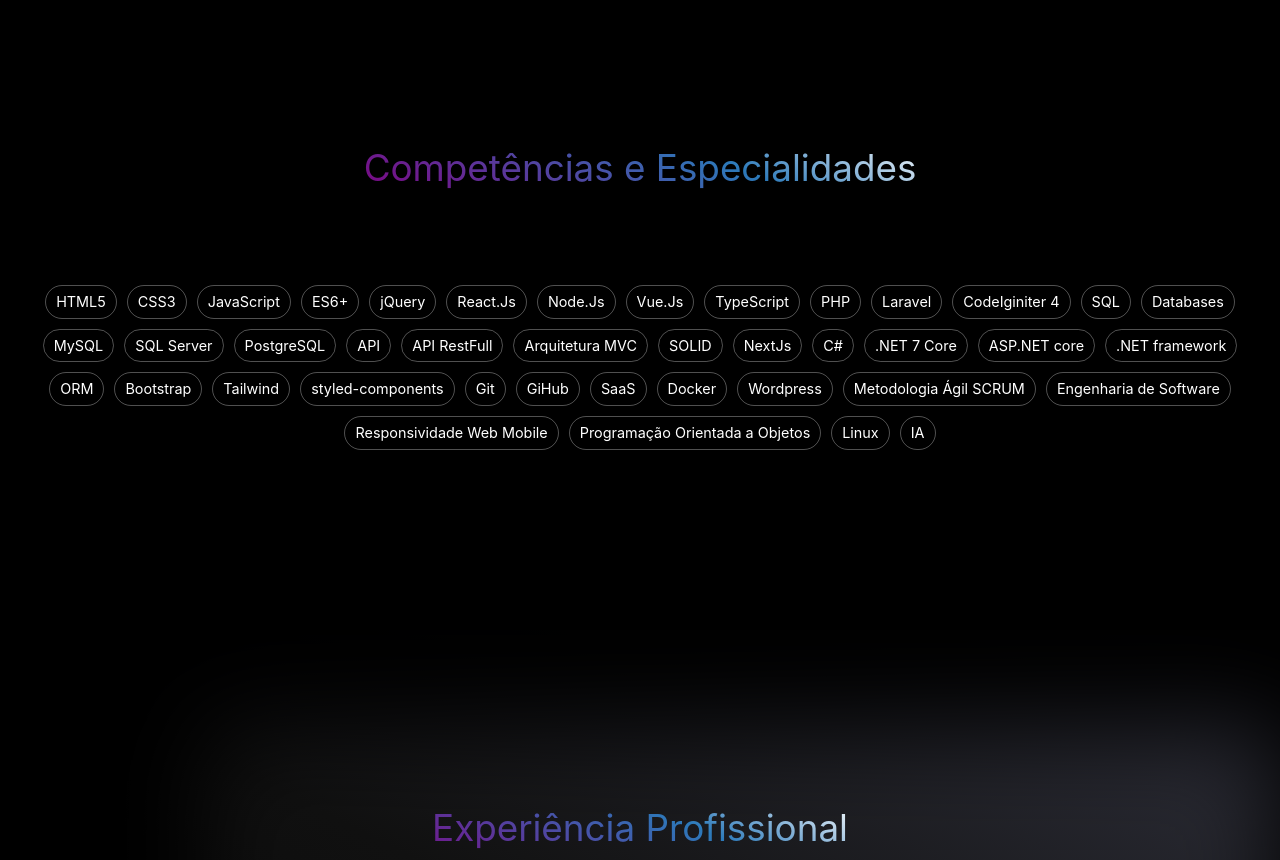
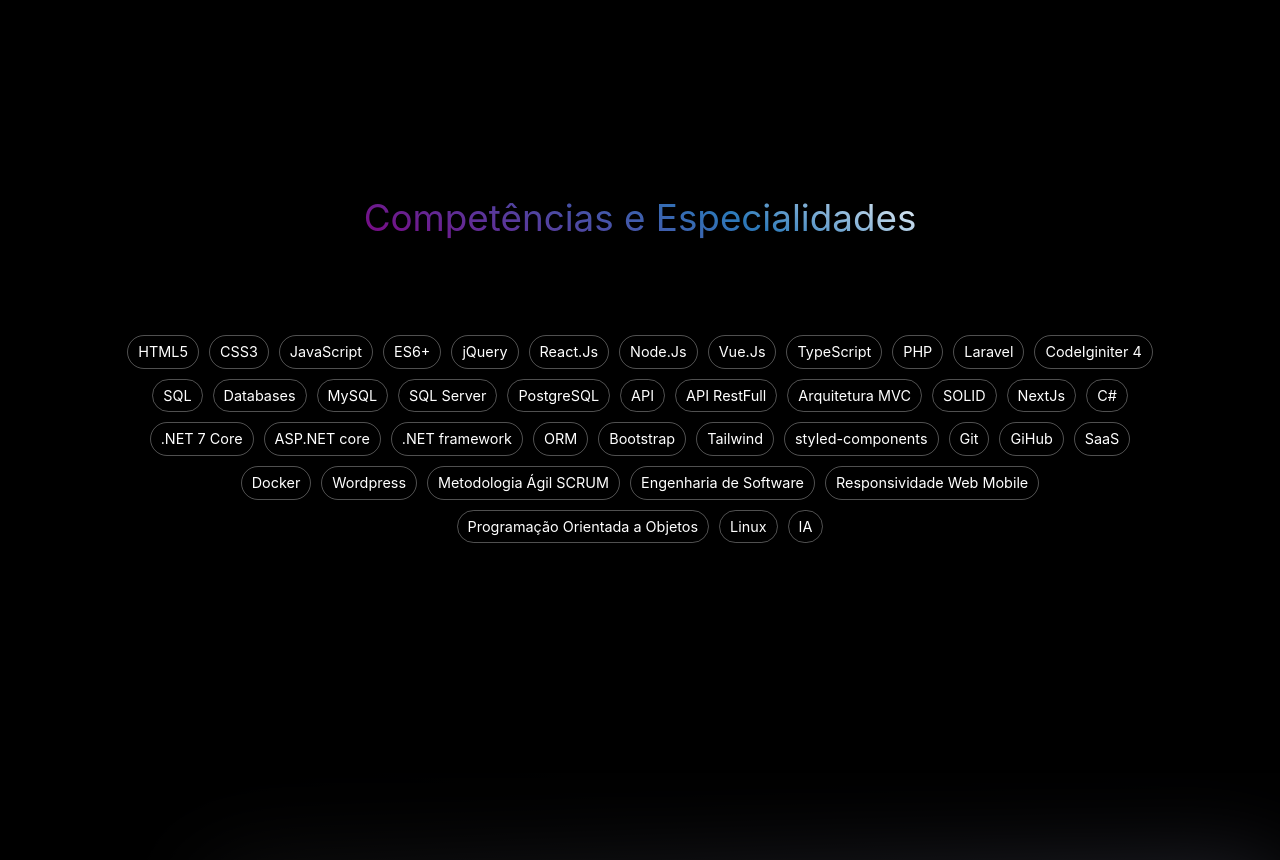
Before and after one commit to robson-magalhaes/portfolio, a React (Vite) app: page / in a window 1280 px wide. Shown: the part 1540-2400 px from the top of the page. Built offline with nearby package versions, Linux system fonts and the light colour scheme; grey boxes are pictures that could not be loaded.

Commit message:
padding em uma sessao apenas

```diff
--- a/src/styled.js
+++ b/src/styled.js
@@ -179,6 +179,7 @@ export const ImgItemTech = styled.img`
 `;
 
 export const InfoTech = styled.section`
+    padding: 50px 100px;
     display: flex;
     flex-direction: column;
     align-items: center;
```
